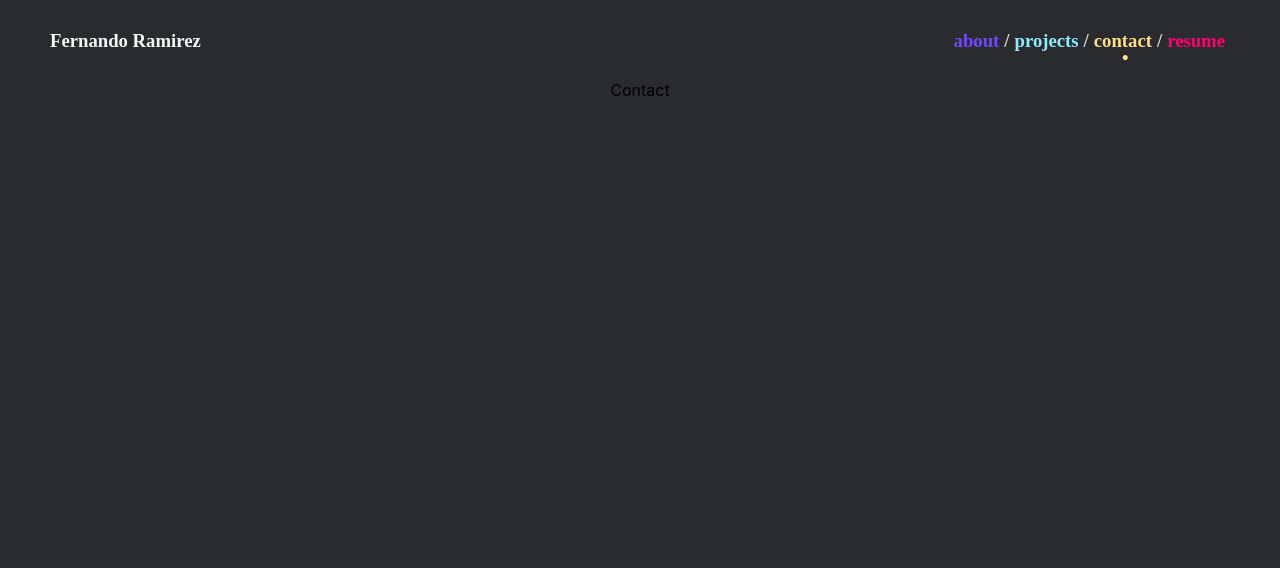
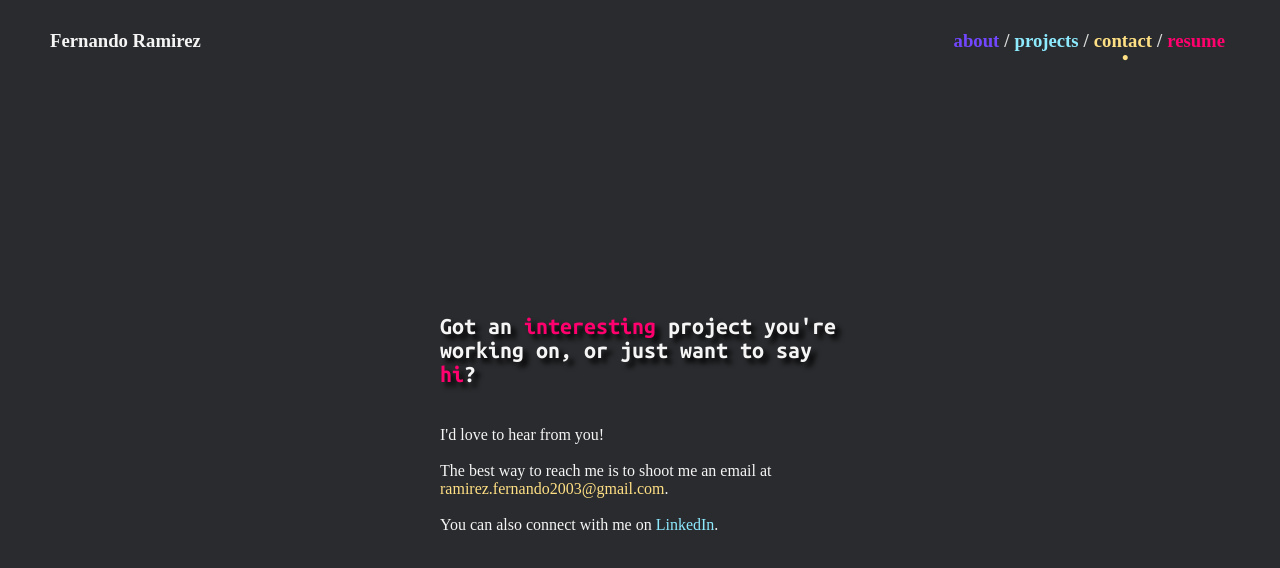
Before and after one commit to ramirezfernando/fernandoramirez.me, a React (Vite) app: page /contact in a window 1280 px wide. Shown: the top 568 px of the page. Built offline with nearby package versions, Linux system fonts and the light colour scheme; a web font is replaced by a local one.

Commit message:
feat: add contacts section

```diff
--- a/src/App.tsx
+++ b/src/App.tsx
@@ -3,6 +3,7 @@ import { BrowserRouter, Routes, Route } from 'react-router-dom';
 import Header from "./components/Header"
 import About from './components/About';
 import Projects from './components/Projects';
+import Contact from './components/Contact';
 
 function App() {
   return (
@@ -12,7 +13,7 @@ function App() {
         <Routes>
           <Route path="/about" element={<About />} />
           <Route path="/projects" element={<Projects />} />
-          <Route path="/contact" element={<>Contact</>} />
+          <Route path="/contact" element={<Contact />} />
         </Routes>
       </>
     </BrowserRouter>
--- /dev/null
+++ b/src/components/Contact.tsx
@@ -0,0 +1,48 @@
+import Fade from "@mui/material/Fade";
+import '../Styles/Contact.css';
+import { BLUE, YELLOW, PINK } from '../constants';
+
+const Contact = () => {
+  return (
+    <div className={`contact-container`}>
+      <Fade in timeout={{ enter: 1200 }}>
+        <div className='contact-content'>
+          <h2>
+            Got an <span style={{ color: PINK }}>interesting</span>{' '}
+            project you're working on, or just want to say{' '}
+            <span style={{ color: PINK }}>hi</span>?
+          </h2>
+          <p>
+            I'd love to hear from you!
+            <br />
+            <br />
+            The best way to reach me is to shoot me an email at{' '}
+            <a
+              href='mailto:ramirez.fernando2003@gmail.com'
+              style={{ color: YELLOW }}
+              target='_blank'
+              rel='noopener noreferrer'
+            >
+                ramirez.fernando2003@gmail.com
+            </a>
+            .
+            <br />
+            <br />
+            You can also connect with me on{' '}
+            <a
+              href='https://www.linkedin.com/in/fndo/'
+              style={{ color: BLUE }}
+              target='_blank'
+              rel='noopener noreferrer'
+            >
+              LinkedIn
+            </a>
+            .
+          </p>
+        </div>
+      </Fade>
+    </div>
+  );
+};
+
+export default Contact;
--- /dev/null
+++ b/src/styles/Contact.css
@@ -0,0 +1,44 @@
+.contact-container {
+    box-sizing: border-box;
+    height: calc(100vh - 8rem - 35px);
+    display: flex;
+    justify-content: center;
+    align-items: center;
+    width: 100%;
+    font-family: 'Varela Round';
+  }
+
+.contact-content {
+    max-width: 40rem;
+    text-align: left;
+    padding: 0px 5rem;
+}
+
+.contact-content p {
+    color: var(--white-almost);
+}
+
+.contact-content h2 {
+    color: var(--white-almost);
+    font-family: 'Ubuntu Mono';
+    margin-bottom: 4rem;
+    text-shadow: 0.5rem 0.5rem 0.5rem black;
+}
+
+.contact-content a {
+    text-decoration: none;
+}
+
+.contact-content a:hover {
+    text-decoration: underline;
+}
+
+@media screen and (max-width: 480px) {
+    .contact-container {
+        height: initial;
+    }
+
+    .contact-content {
+        padding: 5rem 5rem;
+    }
+}
```
